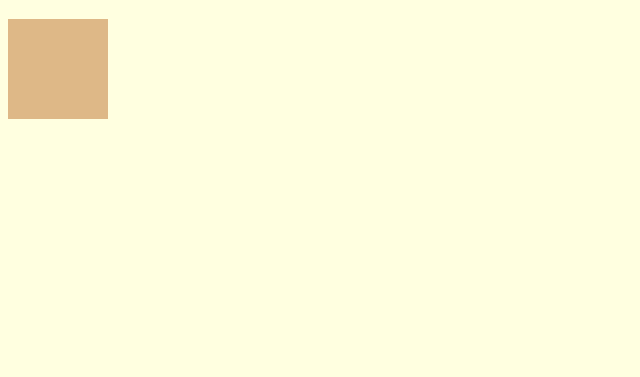
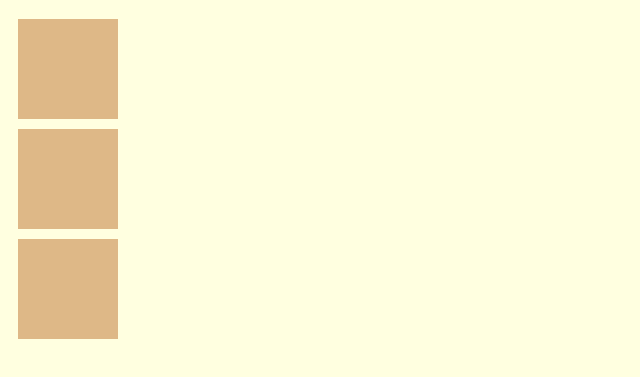
Before and after one commit to pieroanesin/memory, a website with bundled scripts: page src/index.html in a window 1280 px wide. Shown: the part 61-438 px from the top of the page, without its empty margins (0-640 px from the left). Built offline with nearby package versions, Linux system fonts and the light colour scheme.

Commit message:
feat: show value of card when clicked

```diff
--- a/src/index.ts
+++ b/src/index.ts
@@ -1,8 +1,20 @@
 document.addEventListener('DOMContentLoaded', () => {
   const board = document.getElementById('board')!
 
-  const card = document.createElement('div')
-  card.classList.add('card')
+  const cardValues: string[] = ['cat', 'dog', 'mouse']
 
-  board.appendChild(card)
+  cardValues.forEach(value => {
+    const card = document.createElement('div')
+    card.classList.add('card')
+    card.dataset.value = value
+    card.addEventListener('click', () => {
+      flipCard(card)
+    })
+
+    board.appendChild(card)
+  })
+
+  function flipCard(card: HTMLElement) {
+    card.textContent = card.dataset.value || ''
+  }
 })
--- a/src/styles.css
+++ b/src/styles.css
@@ -6,4 +6,5 @@ body {
     width: 100px;
     height: 100px;
     background-color: burlywood;
+    margin: 10px;
 }
```
